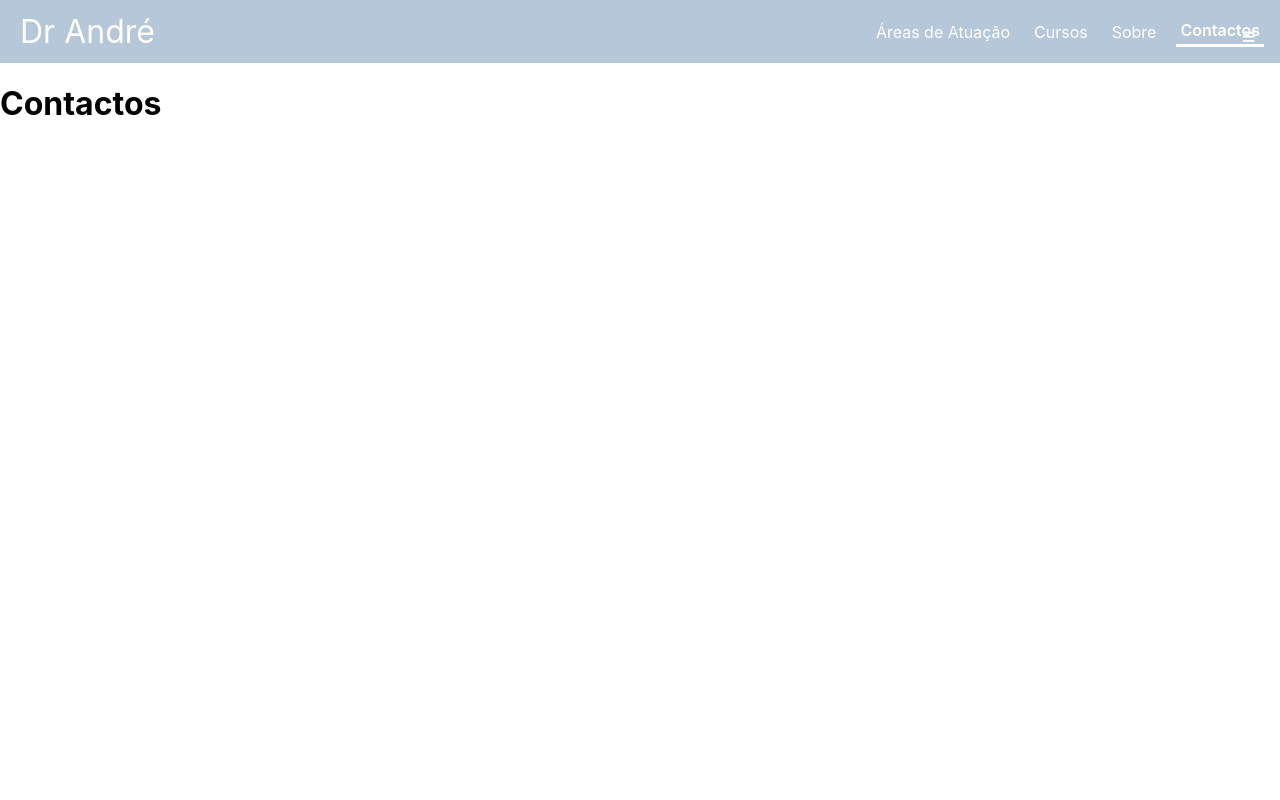
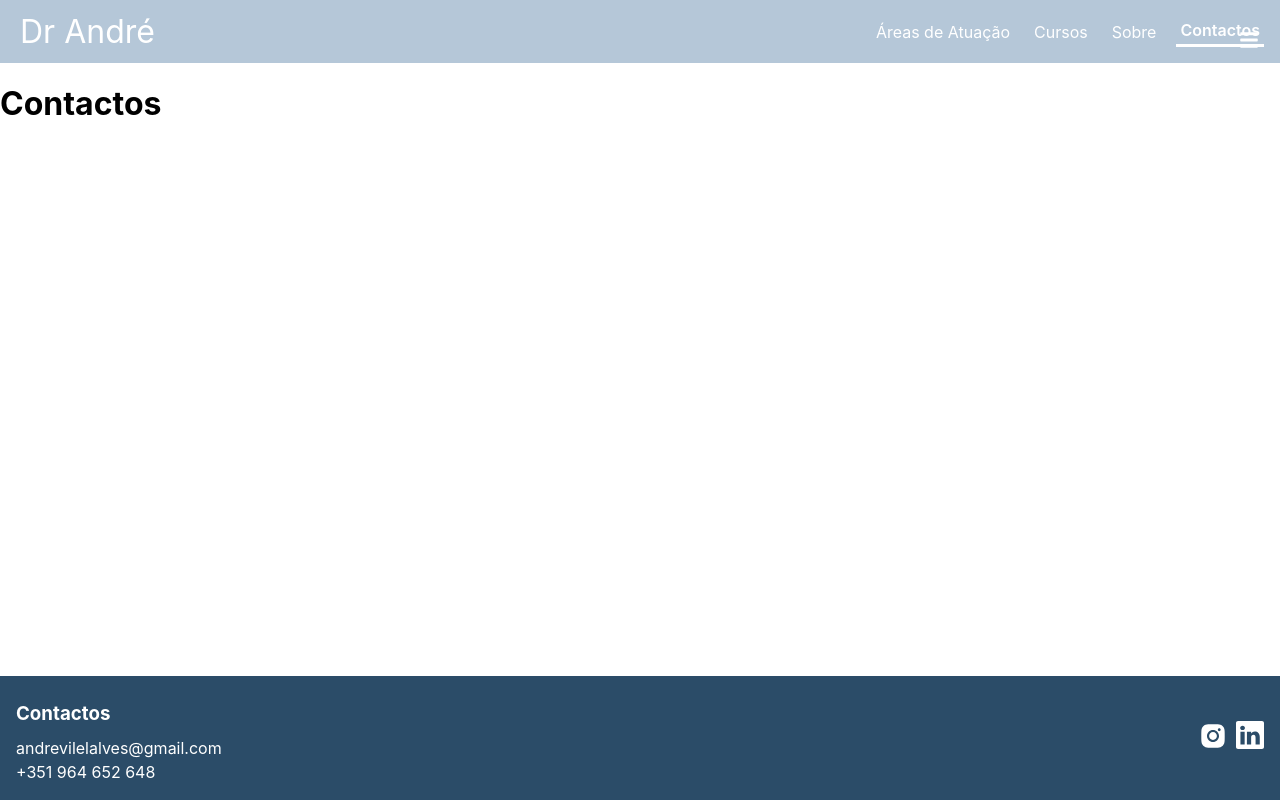
Before and after one commit to catfon-png/Website-Dr-Andre, a React (Create React App) app in the folder frontend/: page /contactos in a window 1280 px wide. Built offline with nearby package versions, Linux system fonts and the light colour scheme.

Commit message:
footer is also here! no entanto, estamos a ter um problema estranho de margens... o conteúdo ultrapassa os limites da página e não sei como é que eu fiz isto. mas tudo se resolve

```diff
--- a/frontend/src/App.tsx
+++ b/frontend/src/App.tsx
@@ -6,6 +6,7 @@ import { Sobre } from './pages/Sobre';
 import { Cursos } from './pages/Cursos';
 import { Areas } from './pages/Areas';
 import { Homepage } from './pages/Homepage';
+import { Footer } from './components/Footer/Footer';
 
 
 
@@ -22,6 +23,7 @@ function App() {
           <Route path='/contactos' element={<Contactos />}/>
         </Routes>
       </div>
+      <Footer />
     </div>
   );
 }
--- /dev/null
+++ b/frontend/src/components/Footer/Footer.css
@@ -0,0 +1,30 @@
+footer {
+    background-color: #2B4C68;
+    color: white;
+    display: flex;
+    justify-content: space-between;
+    align-items: center;
+    gap: 2rem;
+    padding: 0.5rem 1rem;
+    position: fixed;
+    width: 100%;
+    bottom: 0;
+    left: 0;
+    transition: 1s;
+    text-decoration: none;
+}
+
+.footer-left-contacts{
+    line-height: 0.5;
+}
+
+.footer-right{
+    display: flex;
+    flex-direction: row;
+    gap: 0.5rem;
+
+}
+
+.footer-right a{
+    color: inherit;
+}
--- /dev/null
+++ b/frontend/src/components/Footer/Footer.tsx
@@ -0,0 +1,26 @@
+import React from 'react'
+import { AiFillInstagram } from 'react-icons/ai'
+import { BsLinkedin } from 'react-icons/bs'
+import './Footer.css'
+
+export const Footer = () => {
+    return (
+        <footer>
+            <div className='footer-left'>
+                <h3>Contactos</h3>
+                <div className='footer-left-contacts'>
+                    <p>andrevilelalves@gmail.com</p>
+                    <p>+351 964 652 648</p>
+                </div>
+            </div>
+            <div className='footer-right'>
+                <a href='https://www.instagram.com/andrevilelalves_dds/' target="_blank">
+                    <AiFillInstagram size={30} />
+                </a>
+                <a href='https://www.linkedin.com/in/andrevilelalves/' target="_blank">
+                    <BsLinkedin size={28} />
+                </a>
+            </div>
+        </footer>
+    )
+}
--- a/frontend/src/components/Navbar.css
+++ b/frontend/src/components/Navbar.css
@@ -10,6 +10,7 @@
     top: 0;
     left: 0;
     transition: 1s;
+    z-index: 1;
 }
 
 .navbar ul{
@@ -59,7 +60,7 @@
     height: 21px;
 }
 
-@media (max-width: 400px){
+/* @media (max-width: 400px){
     .navbar-ham-menu{
         display: flex;
     }
@@ -68,4 +69,4 @@
         visibility: hidden;
         opacity: 0;
     }
-}
+} */
--- a/frontend/src/components/Navbar.tsx
+++ b/frontend/src/components/Navbar.tsx
@@ -24,7 +24,7 @@ export const Navbar = () => {
                 <li><CustomLink to='/contactos'>Contactos</CustomLink></li>
                 {/* <button className='navbar-btn navbar-close-btn'> <FaTimes /></button> */}
             </ul>
-            <button className='navbar-ham-menu'> <FaBars/></button>
+            <button className='navbar-ham-menu'> <FaBars size={20}/></button>
         </nav>
     )
 }
```
